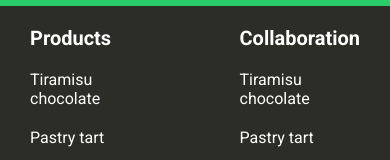
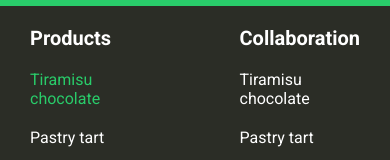
Before and after one commit to dawid-grabowski/dawid-grabowski.github.io, a React (Create React App) app: page / in a window 390 px wide. In both pictures the pointer is over the link 84 px from the left and 3500 px from the top of the page. Shown: the part 3411-3571 px from the top of the page. Built offline with nearby package versions, Linux system fonts and the light colour scheme; the HTML template or start-up script is replaced by a standard one.

Commit message:
add: fixes on footer anchors

```diff
--- a/src/components/footer/FooterDetails/details.css
+++ b/src/components/footer/FooterDetails/details.css
@@ -23,4 +23,9 @@
 	color: #fff;
 	text-decoration: none;
 	font-size: 1.6rem;
+	transition: color 0.2s ease-in-out;
 }
+
+.footer-products a:hover {
+	color: #29cc6a;
+}
--- a/src/components/footer/FooterInfo/info.css
+++ b/src/components/footer/FooterInfo/info.css
@@ -13,4 +13,9 @@
 	font-size: 1.4rem;
 	color: #fff;
 	text-decoration: none;
+	transition: color 0.2s ease-in-out;
 }
+
+.footer-info a:hover {
+	color: #29cc6a;
+}
--- a/src/components/testimonial/testimonial.css
+++ b/src/components/testimonial/testimonial.css
@@ -96,3 +96,9 @@
 		border: none;
 	}
 }
+
+@media (max-width: 767.98px) {
+	.right-quote {
+		bottom: 20%;
+	}
+}
```
